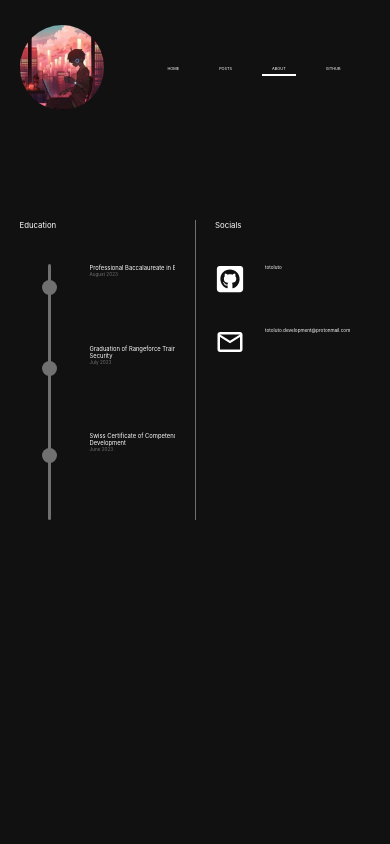
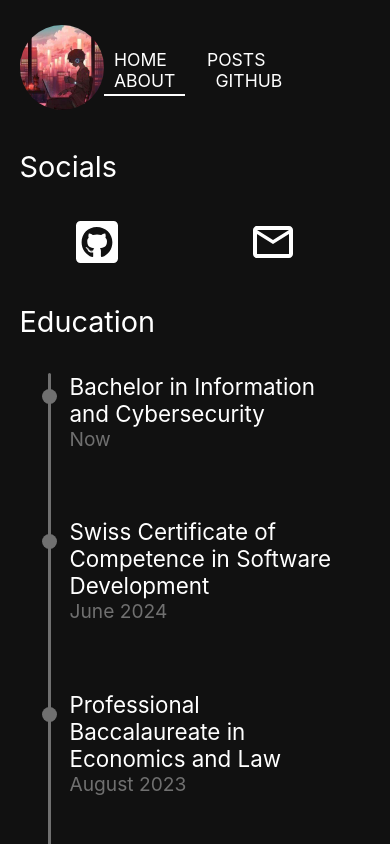
Before and after one commit to totoluto/portfolio, a React (Create React App) app: page /about in a window 390 px wide. Built offline with nearby package versions, Linux system fonts and the light colour scheme.

Commit message:
add media queries and style for mobile (excluding menu)

```diff
--- a/src/App.css
+++ b/src/App.css
@@ -1,13 +1,13 @@
-.App{
-  height: 100vh;
-  width: 100vw;
-  font-size: 1vw;
+.App {
+  height: 100dvh;
+  width: 100dvw;
+  font-size: 1.2rem;
   background-color: rgb(17 17 17);
   color: white
 }
 
 .logo{
-  height: 10vh;
+  height: 10dvh;
   border-radius: 90px;
 }
 
@@ -15,7 +15,7 @@
   display: flex;
   align-items: center;
   justify-content: space-between;
-  padding: 3vh 5vw;
+  padding: 3dvh 5dvw;
 }
 
 .NavLink {
@@ -50,7 +50,7 @@
 
 .app-content{
   display: flex;
-  padding-top: 10vh;
+  padding-top: 10dvh;
   justify-content: center;
 }
 
@@ -58,7 +58,7 @@
   display: flex;
   align-items: center;
   justify-content: center;
-  width: 100vw;
+  width: 100dvw;
   opacity: 1;
   animation: fadeAndSlideUp 0.7s ease-out;
 }
@@ -83,17 +83,17 @@
 }
 
 .title{
-    font-size: 2vw;
+    font-size: 2.2rem;
     font-weight: bold;
 }
 
 .subtitle{
-  font-size: 1.5vw;
+  font-size: 1.6rem;
   color: #a8a8a8;
 }
 
 .corrupted{
-  font-size: calc(1vw + 2px);
+  font-size: calc(1.2rem + 2px);
   color: transparent;
   text-shadow: 0 0 8px rgba(255, 255, 255, 0.7);
 }
@@ -105,18 +105,18 @@
 
 #projects{
   padding-top: 30px;
-  font-size: 1.5vw;
+  font-size: 1.6rem;
   padding-bottom: 20px;
 }
 
 .projectList{
   display: flex;
   justify-content: space-between;
-  height: 30vh;
+  height: 30dvh;
 }
 
 .project-box{
-  width: calc(40vw / 3);
+  width: calc(40dvw / 3);
   background-color: rgb(17 17 17);
   height: calc(100% - 10px);
   border-radius: 10px;
@@ -132,8 +132,8 @@
 }
 
 .project-bg{
-  padding: 0.25vw;
-  margin-right: 1vh;
+  padding: 0.3rem;
+  margin-right: 30px;
   border-radius: 10px;
   text-decoration: none;
   color: #707070;
@@ -153,7 +153,7 @@
 
 .project-title{
   color: white;
-  font-size: 1.2vw;
+  font-size: 1.3rem;
 }
 
 .project-desc{
@@ -188,7 +188,7 @@
 
 .postListTitle{
   color: white;
-  font-size: 1.2vw;
+  font-size: 1.3rem;
 }
 
 .postListDesc{
@@ -210,22 +210,27 @@
 
 .education{
   width: 50%;
-  padding: 0 5vw 0 5vw;
+  padding: 0 5dvw 0 5dvw;
   border-right: #707070 1px solid;
 }
 
 .contact{
   width: 50%;
-  padding: 0 5vw 0 5vw;
+  padding: 0 5dvw 0 5dvw;
+}
+
+.contactIcon svg {
+  height: 2rem;
+  width: 2rem;
 }
 
 .contactTitle{
-  font-size: 2vw;
+  font-size: 2.2rem;
 }
 
 .educationTitle{
-  font-size: 2vw;
-  padding-bottom: 4vh;
+  font-size: 2.2rem;
+  padding-bottom: 4dvh;
 }
 
 .educationTimeline{
@@ -239,7 +244,7 @@
   scrollbar-width: thin;
   scrollbar-color: #a8a8a8 #111111;
   scroll-behavior: smooth;
-  max-height: 55vh;
+  max-height: 55dvh;
 }
 
 .educationTimeline::after {
@@ -260,7 +265,7 @@
   width: 90%;
   padding-left: 70px;
   padding-right: 25px;
-  padding-bottom: 8vh;
+  padding-bottom: 8dvh;
 }
 
 .educationTimelineContainer::after {
@@ -277,11 +282,11 @@
 }
 
 .educationTimelineTitle{
-  font-size: 1.5vw;
+  font-size: 1.5rem;
 }
 
 .educationTimelineSubtitle{
-  font-size: 1.2vw;
+  font-size: 1.2rem;
   color: #707070;
 }
 
@@ -290,14 +295,14 @@
 }
 
 .contactContent{
-  margin-top: 4vh;
+  margin-top: 4dvh;
 }
 
 .contactLink{
   display: flex;
   text-decoration: none;
   color: white;
-  font-size: 1.2vw;
+  font-size: 1.5rem;
   padding-bottom: 2rem;
 }
 
@@ -308,3 +313,135 @@
 .contactIcon{
   padding-right: 20px;
 }
+
+/* Phones (portrait and landscape) */
+@media only screen and (max-width: 480px) {
+
+  .App {
+    font-size: 1.1rem;
+    height: 100%;
+  }
+
+  .home {
+    width: 85%;
+  }
+
+  .posts {
+    width: 85%;
+  }
+
+  .about {
+    flex-direction: column-reverse;
+  }
+
+  .app-content{
+    height: calc(100dvh - 16dvh - 14px);
+    overflow: scroll;
+    padding-top: 10px;
+  }
+
+  .title {
+    font-size: 1.8rem;
+  }
+
+  .subtitle {
+    font-size: 1.4rem;
+  }
+
+  .corrupted {
+    font-size: calc(1.1rem + 2px);
+  }
+
+  #projects{
+    font-size: 1.4rem;
+  }
+
+  .project-title{
+    font-size: 1.3rem;
+  }
+
+  .projectList {
+    flex-direction: column;
+    height: 100%;
+  }
+
+  .project-bg {
+    margin-bottom: 20px;
+    margin-right: 0;
+  }
+
+  .project-box {
+    width: calc(100% - 20px);
+    height: calc(100% - 20px);
+    padding: 10px;
+  }
+
+  .site {
+    align-items: flex-start;
+  }
+
+  .read-more {
+    padding-bottom: 40px;
+  }
+
+  .contact {
+    width: 90%;
+  }
+
+  .contactTitle {
+    font-size: 1.8rem;
+  }
+
+  .contactIconText {
+    display: none;
+  }
+
+  .contactIcon svg  {
+    height: 3rem;
+    width: 3rem;
+  }
+
+  .contactContent {
+    display: flex;
+    justify-content: space-around;
+    width: 100%;
+  }
+
+  .educationTitle {
+    font-size: 1.8rem;
+  }
+
+  .education {
+    width: 90%;
+    padding: 0 5dvw 0 5dvw;
+    border-right: none;
+  }
+
+  .educationTimelineScroll {
+    overflow: hidden;
+    max-height: 100%;
+    padding-bottom: 40px;
+  }
+
+  .educationTimelineContainer {
+    padding-left: 50px;
+    padding-right: 25px;
+    padding-bottom: 8dvh;
+    width: 80%;
+  }
+
+  .educationTimelineTitle {
+    font-size: 1.4rem;
+  }
+
+}
+
+/* Tablets (portrait mode) */
+@media only screen and (min-width: 481px) and (max-width: 768px) {
+
+}
+
+/* Tablets (landscape mode) */
+@media only screen and (min-width: 769px) and (max-width: 1024px) {
+
+}
--- a/src/Sites/About.js
+++ b/src/Sites/About.js
@@ -15,6 +15,26 @@ function About(){
                             <div className={"educationTimelineContainer"}>
                                 <div className={"educationTimelineContent"}>
                                     <div className={"educationTimelineTitle"}>
+                                        Bachelor in Information and Cybersecurity
+                                    </div>
+                                    <div className={"educationTimelineSubtitle"}>
+                                        Now
+                                    </div>
+                                </div>
+                            </div>
+                            <div className={"educationTimelineContainer"}>
+                                <div className={"educationTimelineContent"}>
+                                    <div className={"educationTimelineTitle"}>
+                                        Swiss Certificate of Competence in Software Development
+                                    </div>
+                                    <div className={"educationTimelineSubtitle"}>
+                                        June 2024
+                                    </div>
+                                </div>
+                            </div>
+                            <div className={"educationTimelineContainer"}>
+                                <div className={"educationTimelineContent"}>
+                                    <div className={"educationTimelineTitle"}>
                                         Professional Baccalaureate in Economics and Law
                                     </div>
                                     <div className={"educationTimelineSubtitle"}>
@@ -25,20 +45,10 @@ function About(){
                             <div className={"educationTimelineContainer"}>
                                 <div className={"educationTimelineContent"}>
                                     <div className={"educationTimelineTitle"}>
-                                        Graduation of Rangeforce Training in Cyber Security
+                                        Graduation of Rangeforce Training in Cybersecurity
                                     </div>
                                     <div className={"educationTimelineSubtitle"}>
                                         July 2023
-                                    </div>
-                                </div>
-                            </div>
-                            <div className={"educationTimelineContainer"}>
-                                <div className={"educationTimelineContent"}>
-                                    <div className={"educationTimelineTitle"}>
-                                        Swiss Certificate of Competence in Software Development
-                                    </div>
-                                    <div className={"educationTimelineSubtitle"}>
-                                        June 2023
                                     </div>
                                 </div>
                             </div>
@@ -52,7 +62,7 @@ function About(){
                     <div className={"contactContent"}>
                         <a rel="noreferrer" href="https://github.com/totoluto" target="_blank" className={"contactLink"}>
                             <div className={"contactIcon"}>
-                                <FaGithubSquare size={30}/>
+                                <FaGithubSquare/>
                             </div>
                             <div className={"contactIconText"}>
                                 totoluto
@@ -60,7 +70,7 @@ function About(){
                         </a>
                         <a href={"mailto:totoluto.development@protonmail.com"} className={"contactLink"}>
                             <div className={"contactIcon"}>
-                                <MdOutlineEmail size={30}/>
+                                <MdOutlineEmail/>
                             </div>
                             <div className={"contactIconText"}>
                                 totoluto.development@protonmail.com
```
